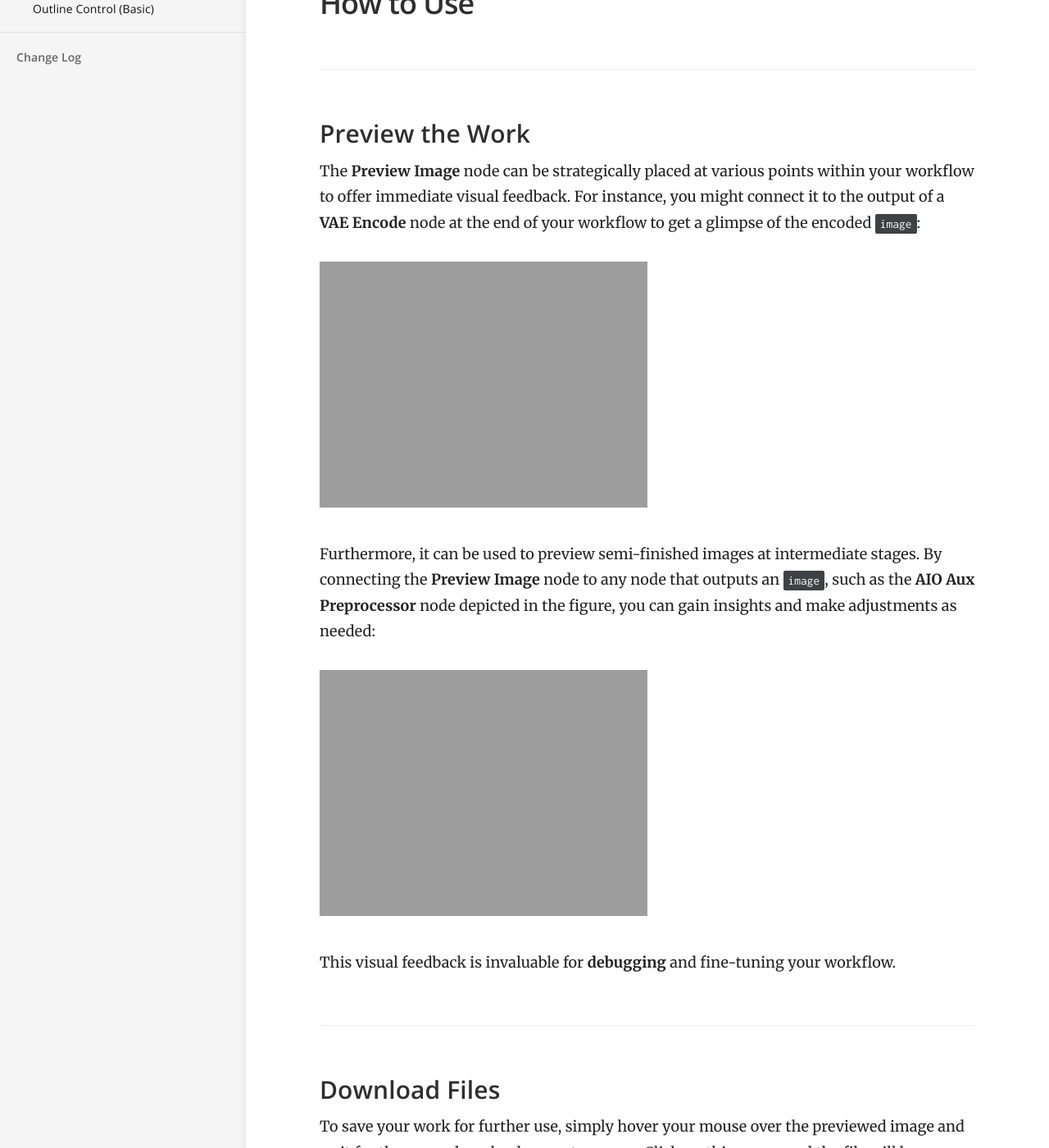
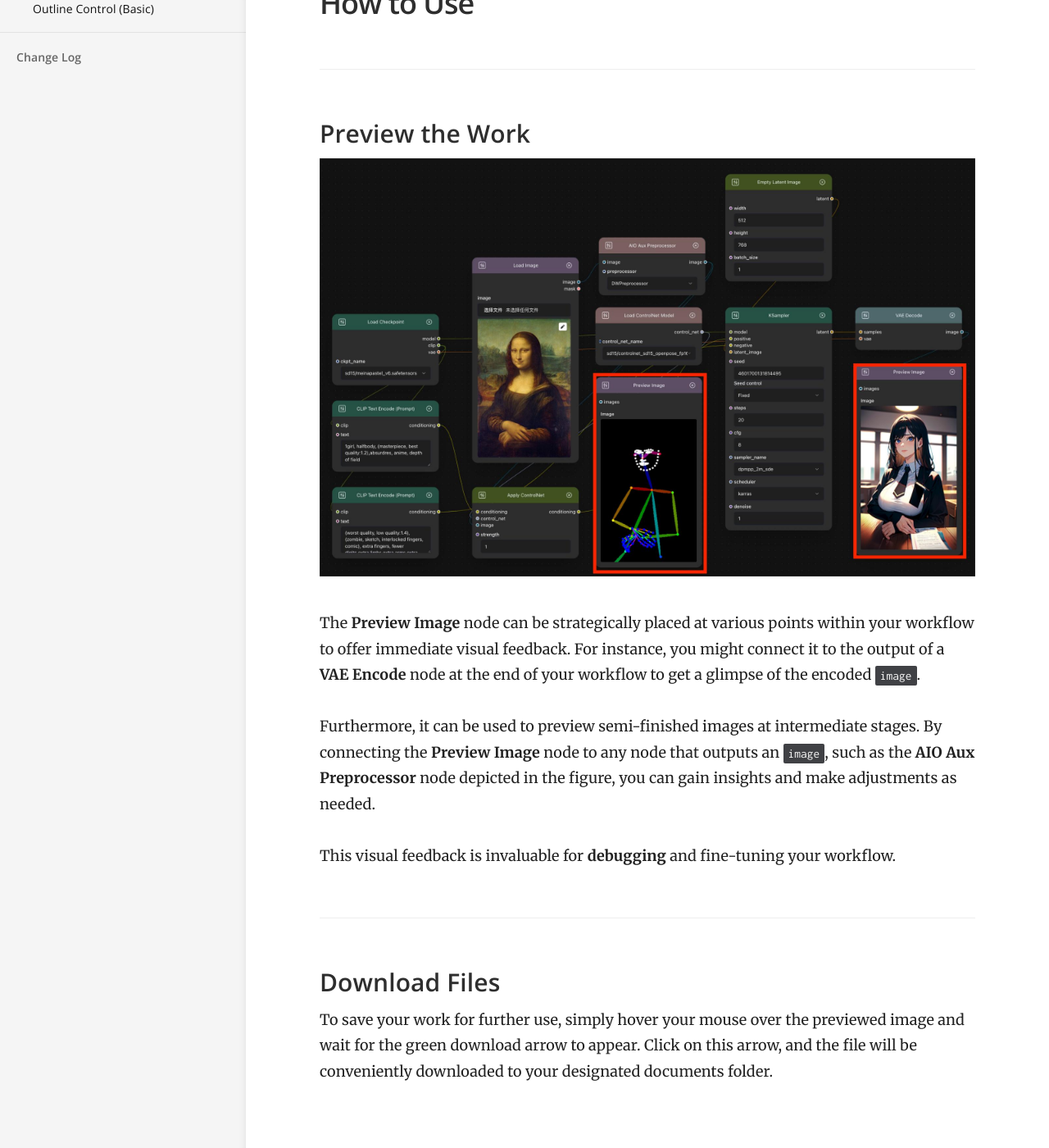
Before and after one commit to magmai-ai/magmai-doc, a Jekyll site: the page built from _docs/templates/Preview Image.md, in a window 1280 px wide and 1400 px high, scrolled down 1036 px. Shown: the whole window at 82% size. Built offline with Jekyll 4.4.1, drawn with Linux system fonts in a browser that asks for light colours.

Commit message:
Update Preview Image.md

````diff
--- a/_docs/templates/Preview Image.md
+++ b/_docs/templates/Preview Image.md
@@ -32,13 +32,11 @@ This node does not produce any traditional outputs; instead, it offers a visual
 
 ### Preview the Work
 
-The **Preview Image** node can be strategically placed at various points within your workflow to offer immediate visual feedback. For instance, you might connect it to the output of a **VAE Encode** node at the end of your workflow to get a glimpse of the encoded ```image```:
+<img src="https://magmai-ai.github.io/magmai-doc/doc_images/PreviewtheWork.jpg" alt="Preview the Work" width="=70%" />
 
-<img src="https://magmai-ai.github.io/magmai-doc/doc_images/DirectOutputModel_0.jpg" alt="Direct Output Model" width="=70%" />
+The **Preview Image** node can be strategically placed at various points within your workflow to offer immediate visual feedback. For instance, you might connect it to the output of a **VAE Encode** node at the end of your workflow to get a glimpse of the encoded ```image```.
 
-Furthermore, it can be used to preview semi-finished images at intermediate stages. By connecting the **Preview Image** node to any node that outputs an ```image```, such as the **AIO Aux Preprocessor** node depicted in the figure, you can gain insights and make adjustments as needed:
-
-<img src="https://magmai-ai.github.io/magmai-doc/doc_images/DirectOutputModel_0.jpg" alt="Direct Output Model" width="=70%" />
+Furthermore, it can be used to preview semi-finished images at intermediate stages. By connecting the **Preview Image** node to any node that outputs an ```image```, such as the **AIO Aux Preprocessor** node depicted in the figure, you can gain insights and make adjustments as needed.
 
 This visual feedback is invaluable for **debugging** and fine-tuning your workflow.
 
````
